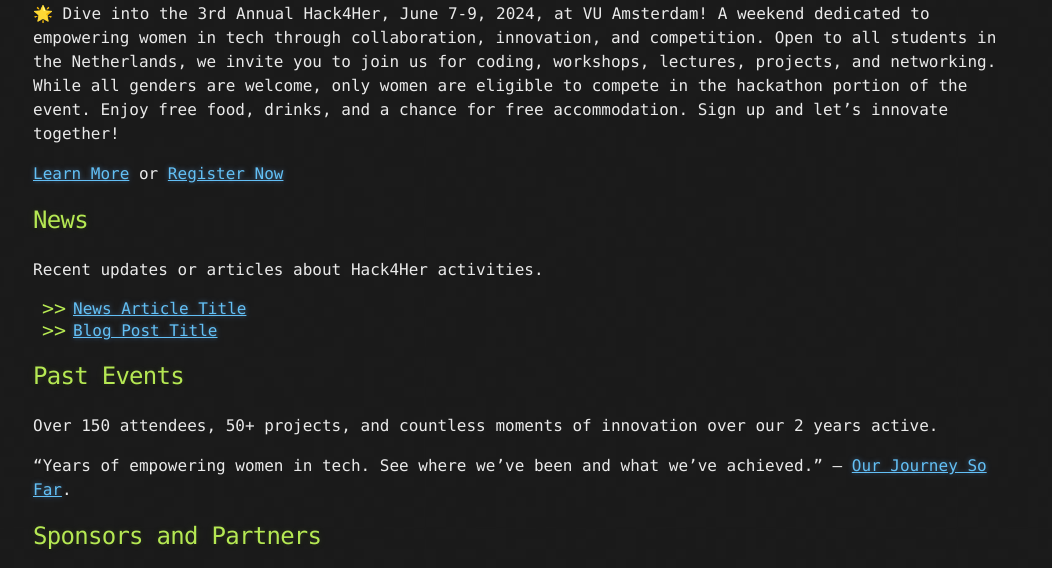
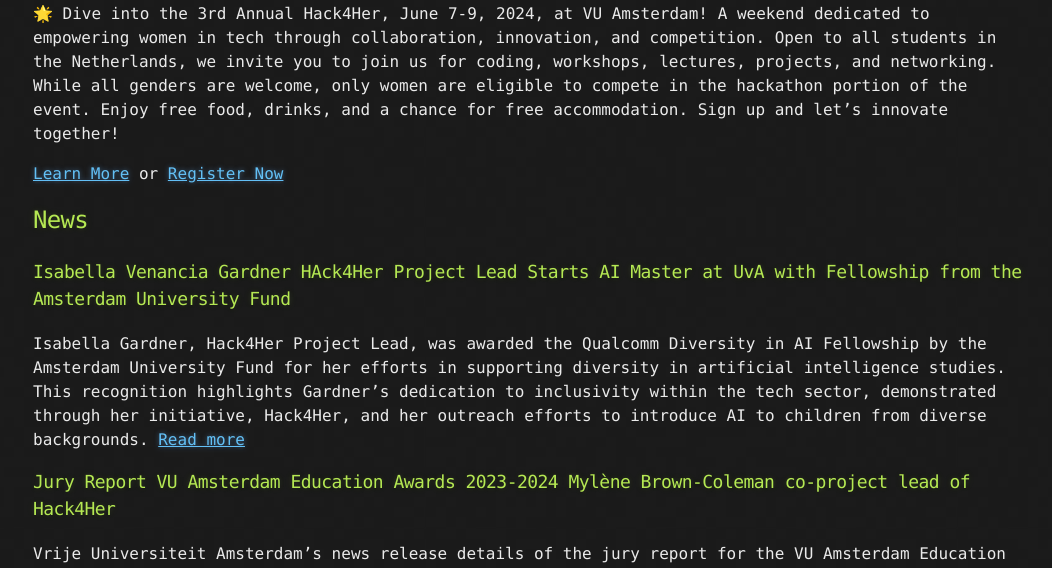
Before and after one commit to hack4her/hack4her.github.io, a Jekyll site: the page built from index.md, in a window 1280 px wide and 1400 px high, scrolled down 2664 px. Shown: the top 568 px of the window, without its empty margins (107-1159 px from the left). Built offline with Jekyll 4.4.1, drawn with Linux system fonts in a browser that asks for light colours; some of the changed text lies outside the part shown.

Commit message:
Update index.md

```diff
--- a/index.md
+++ b/index.md
@@ -39,9 +39,27 @@
 
 <!-- News -->
 ## News
-Recent updates or articles about Hack4Her activities.
-- [News Article Title](/news-link) <!-- Replace with actual news link -->
-- [Blog Post Title](/blog-post-link) <!-- Replace with actual blog post link -->
+
+### Isabella Venancia Gardner HAck4Her Project Lead Starts AI Master at UvA with Fellowship from the Amsterdam University Fund
+   Isabella Gardner, Hack4Her Project Lead, was awarded the Qualcomm Diversity in AI Fellowship by the Amsterdam University Fund for her efforts in supporting diversity in artificial intelligence studies. This recognition highlights Gardner's dedication to inclusivity within the tech sector, demonstrated through her initiative, Hack4Her, and her outreach efforts to introduce AI to children from diverse backgrounds.
+   [Read more](https://www.uva.nl/content/nieuws/nieuwsberichten/2024/02/studenten-starten-ai-master-aan-de-uva-met-een-fellowship-van-het-amsterdams-universiteitsfonds.html)
+
+### Jury Report VU Amsterdam Education Awards 2023-2024 Mylène Brown-Coleman co-project lead of Hack4Her
+
+   Vrije Universiteit Amsterdam's news release details of the jury report for the VU Amsterdam Education Awards 2023-2024, where Mylène Brown-Coleman, a bachelor’s student and co-project lead of Hack4Her, was shortlisted for the student talent award for her dedication to inclusivity and safety within the Computer Science department.
+   [Read more](https://vu.nl/en/education/more-about/jury-report-vu-amsterdam-education-awards-2023-2024)
+
+### AYA RR Awards 2023: Education Quality, Hack4Her, and Inclusion - Amsterdam Young Academy
+   Amsterdam Young Academy announced Dr. Katja Tuma as the recipient of the Societal Impact award at the AYA Recognition & Reward Awards for her organization of the Hack4Her hackathon, which created a safe space for women in a male-dominated field and was commended for its self-organization and impact.
+   [Read more](https://amsterdamyoungacademy.nl/aya-rr-awards-2023-education-quality-hack4her-and-inclusion/)
+
+### Great Success for the Hack4Her Event - Network Institute
+   The Network Institute reported on the Hack4Her event as a significant initiative highlighting the role of women in technology. The event was noted for its self-organized structure and the social, learning, and skill-practice events that took place.
+   [Read more](https://networkinstitute.org/2023/06/20/great-success-for-the-hack4her-event/)
+
+### Hack4Her Shared as Best Practices for Inclusion of Women in Tech - Informatics Europe
+Hack4Her entered the Minerva Informatics Equality Award and was shared as part of the Best Practices in Supporting Women in Tech by Informatics Europe.
+[Read more](https://www.informatics-europe.org/index.php?option=com_content&view=article&id=321:best-practices&catid=35:minerva-informatics-equality-award)
 
 
 <!-- Past Events -->
```
